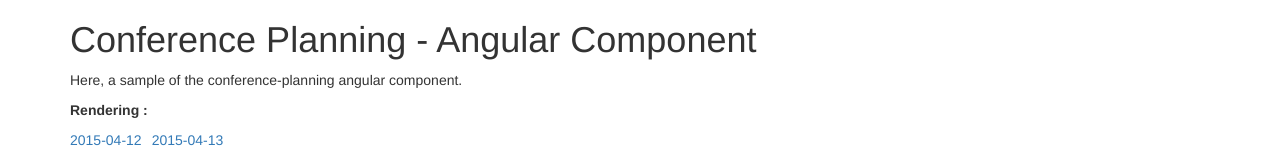
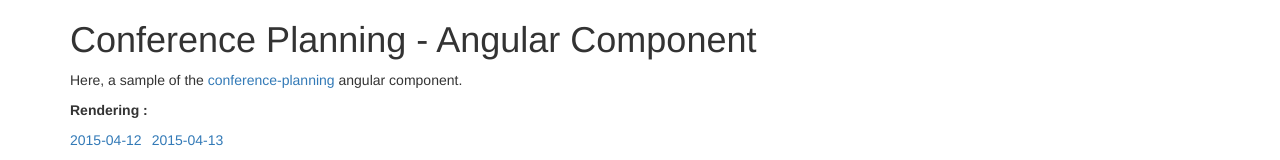
Before and after one commit to walien/angular-conference-planning, a website: page app/index.html in a window 1280 px wide. Shown: the top 160 px of the page. Drawn offline with nearby package versions, Linux system fonts and the light colour scheme; some packages are replaced by stand-ins of ours; files that its build step writes are made by us from their sources.

Commit message:
Improve sample

```diff
--- a/app/views/Sample.html
+++ b/app/views/Sample.html
@@ -2,7 +2,7 @@
 
   <h1>Conference Planning - Angular Component</h1>
 
-  <p>Here, a sample of the conference-planning angular component.</p>
+  <p>Here, a sample of the <a href="https://github.com/walien/angular-conference-planning/">conference-planning</a> angular component.</p>
 
   <p><b>Rendering :</b></p>
 
```
